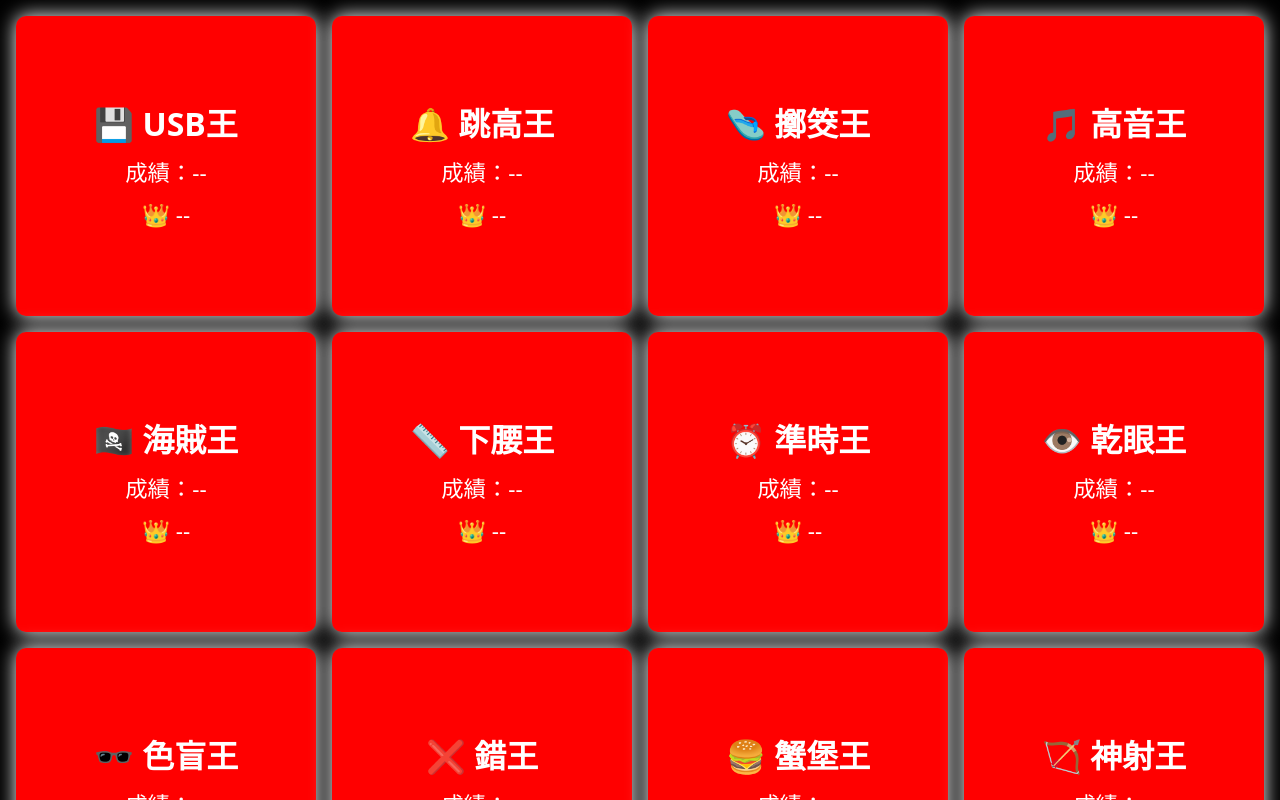
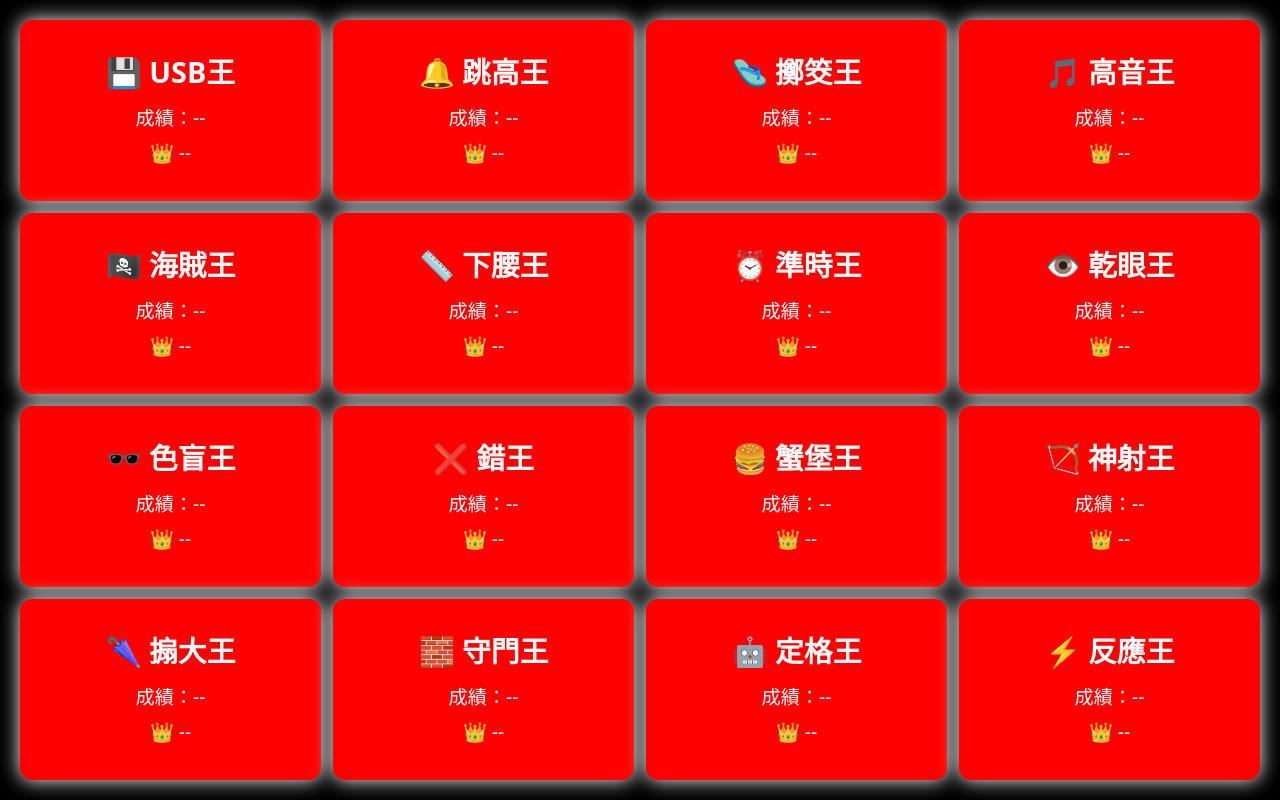
Before and after one commit to shuting72/who-is-yu-gi-oh, a Next.js app: page /display in a window 1280 px wide. Built offline with nearby package versions, Linux system fonts and the light colour scheme.

Commit message:
更新 display 為 4x4 正方格與霓虹輪播視覺

```diff
--- a/pages/display.js
+++ b/pages/display.js
@@ -24,6 +24,7 @@ const dummyRankings = games.map((name, index) => ({
 
 export default function DisplayPage() {
   const [pageIndex, setPageIndex] = useState(0)
+
   const pages = []
   for (let i = 0; i < dummyRankings.length; i += 2) {
     pages.push(dummyRankings.slice(i, i + 2))
@@ -42,7 +43,7 @@ export default function DisplayPage() {
       {pageIndex === 0 ? (
         <div className={styles.grid}>
           {dummyRankings.map((game, i) => (
-            <div className={styles.cell} key={i}>
+            <div className={styles.card} key={i}>
               <div className={styles.title}>{game.icon} {game.name}</div>
               <div className={styles.score}>成績：--</div>
               <div className={styles.champion}>👑 --</div>
--- a/styles/display.module.css
+++ b/styles/display.module.css
@@ -1,9 +1,9 @@
 .container {
-  background: black;
-  color: white;
   width: 100vw;
   height: 100vh;
   overflow: hidden;
+  background: black;
+  color: white;
   display: flex;
   justify-content: center;
   align-items: center;
@@ -13,74 +13,70 @@
   display: grid;
   grid-template-columns: repeat(4, 1fr);
   grid-template-rows: repeat(4, 1fr);
-  gap: 1rem;
-  width: 100%;
-  height: 100%;
-  padding: 1rem;
+  gap: 12px;
+  width: 100vw;
+  height: 100vh;
+  padding: 20px;
   box-sizing: border-box;
 }
 
-.cell {
+.card {
   display: flex;
   flex-direction: column;
   justify-content: center;
   align-items: center;
-  aspect-ratio: 1 / 1;
-  background: #f00;
-  color: white;
+  border-radius: 12px;
   font-size: 1.5rem;
-  border-radius: 10px;
+  background: red;
   box-shadow: 0 0 20px white;
 }
 
 .title {
-  font-size: 2rem;
   font-weight: bold;
-  text-align: center;
+  font-size: 1.8rem;
+  margin-bottom: 0.5rem;
 }
 
 .score, .champion {
-  margin-top: 0.5rem;
-  font-size: 1.4rem;
-  text-align: center;
+  font-size: 1.2rem;
+  margin: 0.2rem;
 }
 
 .rankingRow {
   display: flex;
   justify-content: center;
   align-items: center;
-  gap: 3rem;
-  width: 100%;
-  height: 100%;
+  gap: 80px;
+  width: 100vw;
+  height: 100vh;
 }
 
 .rankingBlock {
-  background: #1c1c1c;
-  border-radius: 1rem;
-  padding: 2rem 3rem;
-  box-shadow: 0 0 30px white;
-  text-align: center;
-  flex: 1;
-  max-width: 40%;
+  background: #1a1a1a;
+  padding: 30px 40px;
+  border-radius: 16px;
+  box-shadow: 0 0 35px white;
+  color: white;
+  font-size: 2rem;
+  min-width: 400px;
 }
 
 .rankingTitle {
-  font-size: 2.5rem;
-  font-weight: bold;
-  margin-bottom: 1.5rem;
+  font-size: 2.2rem;
+  margin-bottom: 1rem;
+  text-align: center;
 }
 
 .rankingList {
   list-style: none;
   padding: 0;
   margin: 0;
-  font-size: 1.8rem;
 }
 
 .rankIcon {
-  margin-right: 0.5rem;
+  margin-right: 12px;
 }
 
 .rankText {
-  font-size: 1.6rem;
+  font-size: 1.8rem;
 }
```
